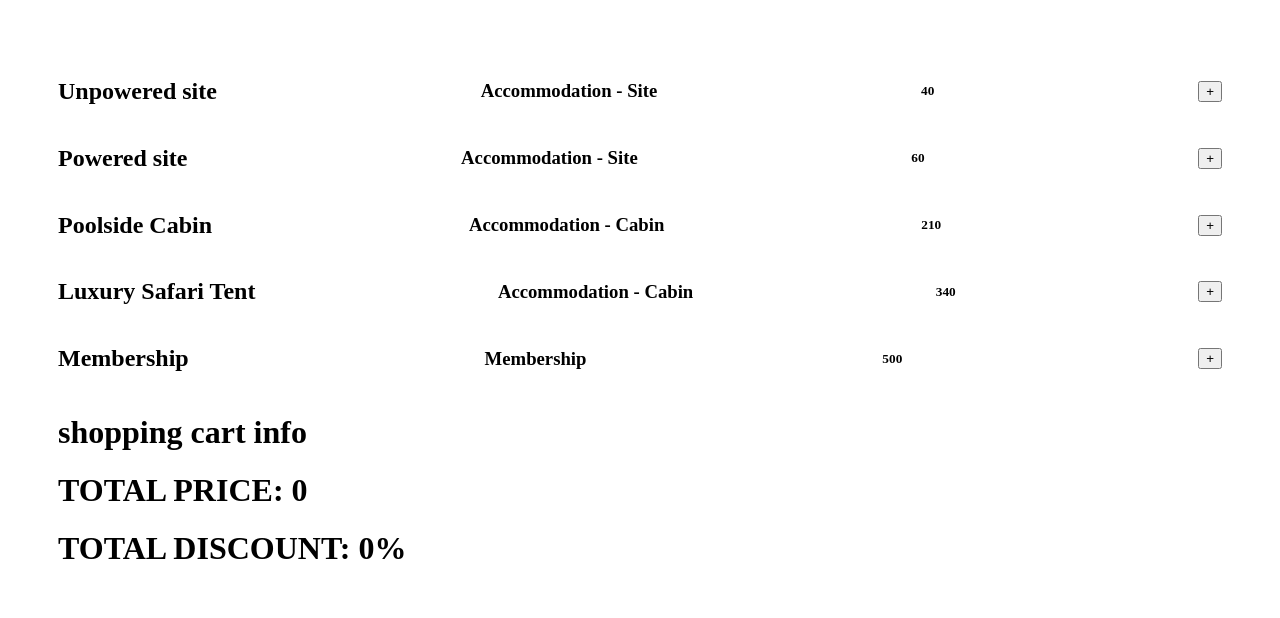
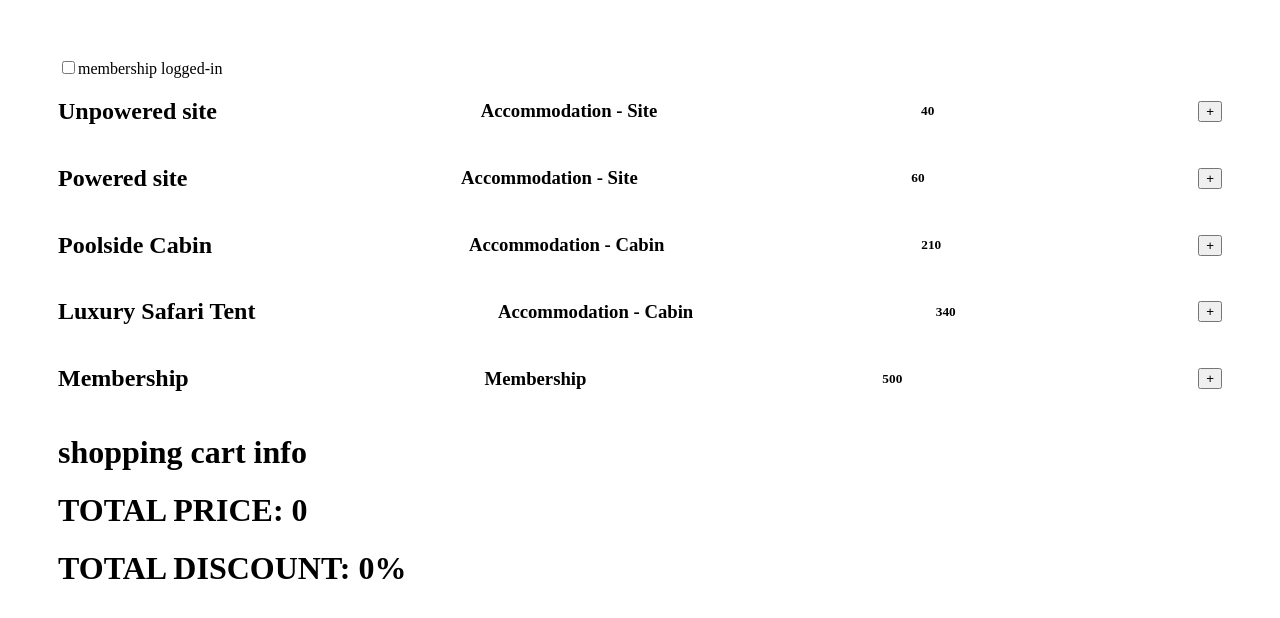
Before and after one commit to DAHUO-Melbourne/product-list, a React (Create React App) app: page / in a window 1280 px wide. Shown: the top 618 px of the page. Built offline with nearby package versions, Linux system fonts and the light colour scheme.

Commit message:
feat: add logged in checkbox

```diff
--- a/src/App.tsx
+++ b/src/App.tsx
@@ -13,6 +13,7 @@ const App = () => {
 
   const [shoppingItemList, setShoppingItemList] = useState<shoppingItem[]>([]);
   const [memberShip, setMemberShip] = useState<boolean>(false);
+  const [memberLoggedIn, setMemberLoggedIn] = useState<boolean>(false)
 
   const handleProductClick = (e: React.MouseEvent) => {
     const selectedCard = e.target as HTMLElement;
@@ -65,11 +66,23 @@ const App = () => {
     } else {
       totalDiscount = 10;
     }
-    return memberShip ? totalDiscount + 10 : totalDiscount;
+    return memberShip || memberLoggedIn ? totalDiscount + 10 : totalDiscount;
   }
 
   return (
     <div className="App">
+      <label>
+        <input
+          type="checkbox"
+          id="member"
+          name="member"
+          checked={memberLoggedIn}
+          onChange={() => {
+            setMemberLoggedIn((memberLoggedIn) => {return !memberLoggedIn})
+          }}
+        />
+        membership logged-in
+      </label>
       <div onClick={handleProductClick}>
         {products.map((item) => (
           <div
```
